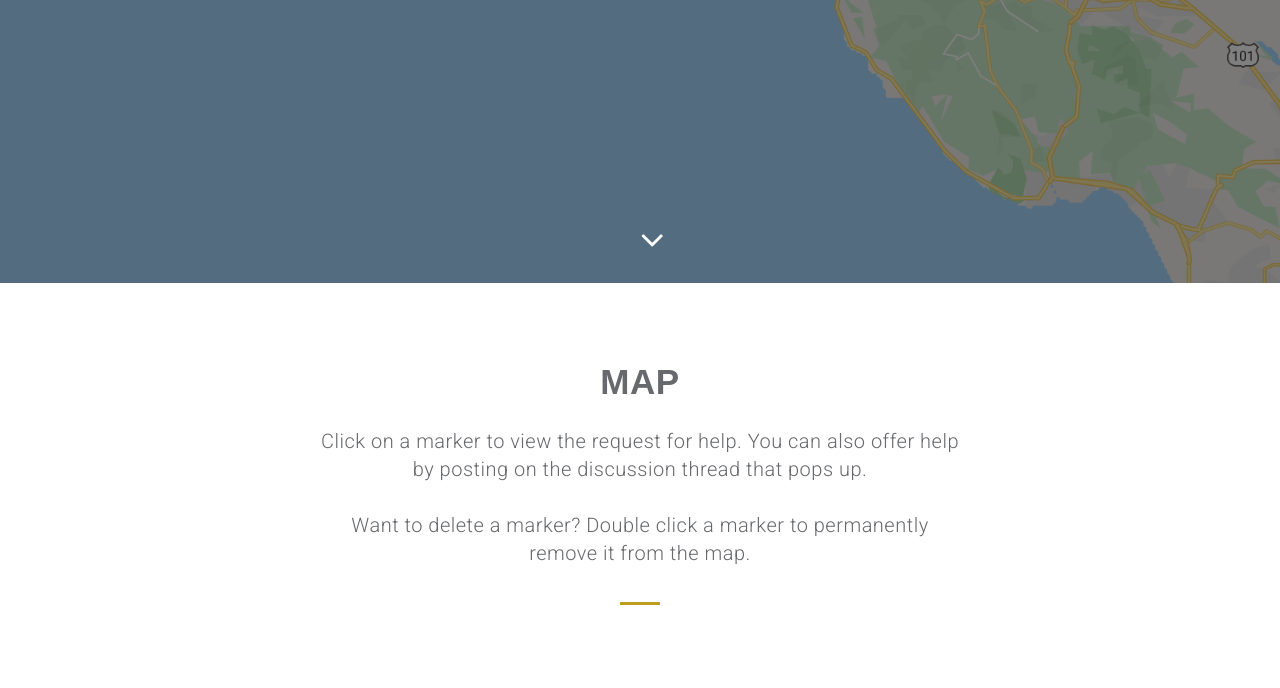
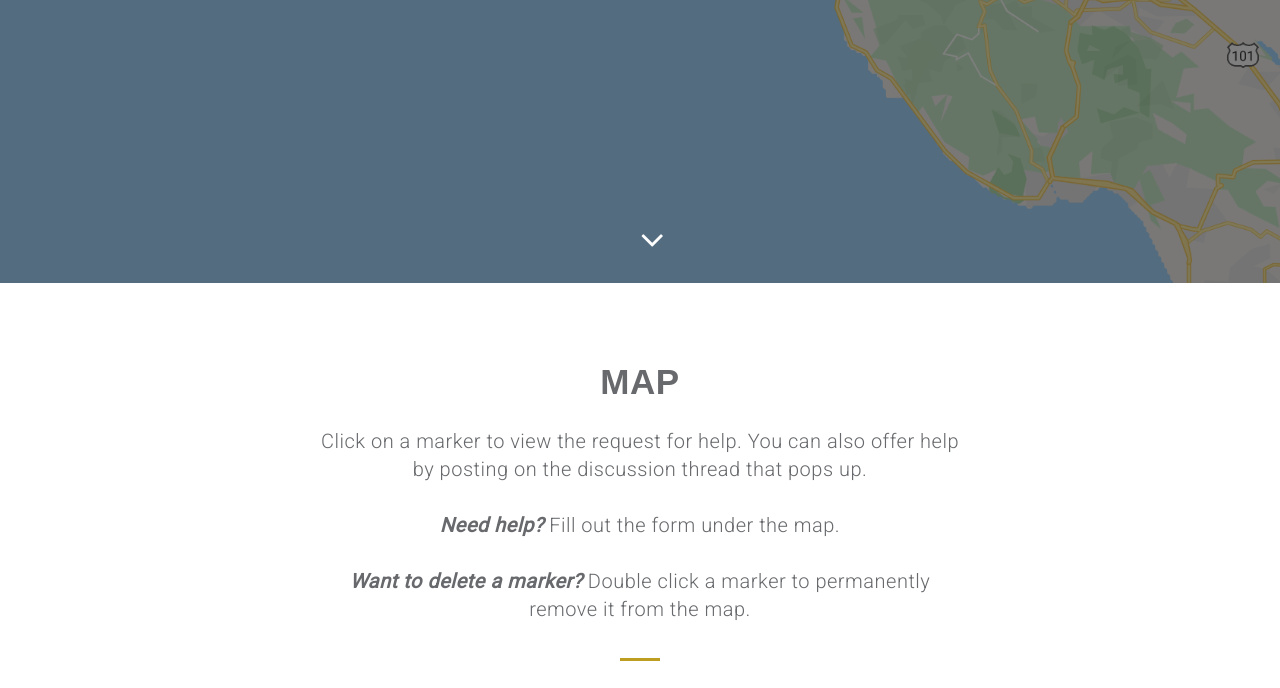
Before and after one commit to TogaLink/TogaLink-Website, a plain HTML site: page index.html in a window 1280 px wide. Shown: the part 452-1140 px from the top of the page. Drawn offline with nearby package versions, Linux system fonts and the light colour scheme; some packages are replaced by stand-ins of ours; no server answers; a script that the page names is missing.

```diff
--- a/index.html
+++ b/index.html
@@ -77,7 +77,7 @@
           <div class="col-md-12 text-center">
             <h2 class="service-title pad-bt15">Map</h2>
             <p class="map-instructions sub-title pad-bt15">Click on a marker to view the request for help. You can also offer help<br>by
-              posting on the discussion thread that pops up. <br><br>Want to delete a marker? Double click a marker to permanently<br>remove it from the
+              posting on the discussion thread that pops up. <br><br><b><em>Need help? </em></b>  Fill out the form under the map.<br><br><b><em>Want to delete a marker?</em></b>   Double click a marker to permanently<br>remove it from the
               map.</p>
             <hr class="bottom-line">
           </div>
```
